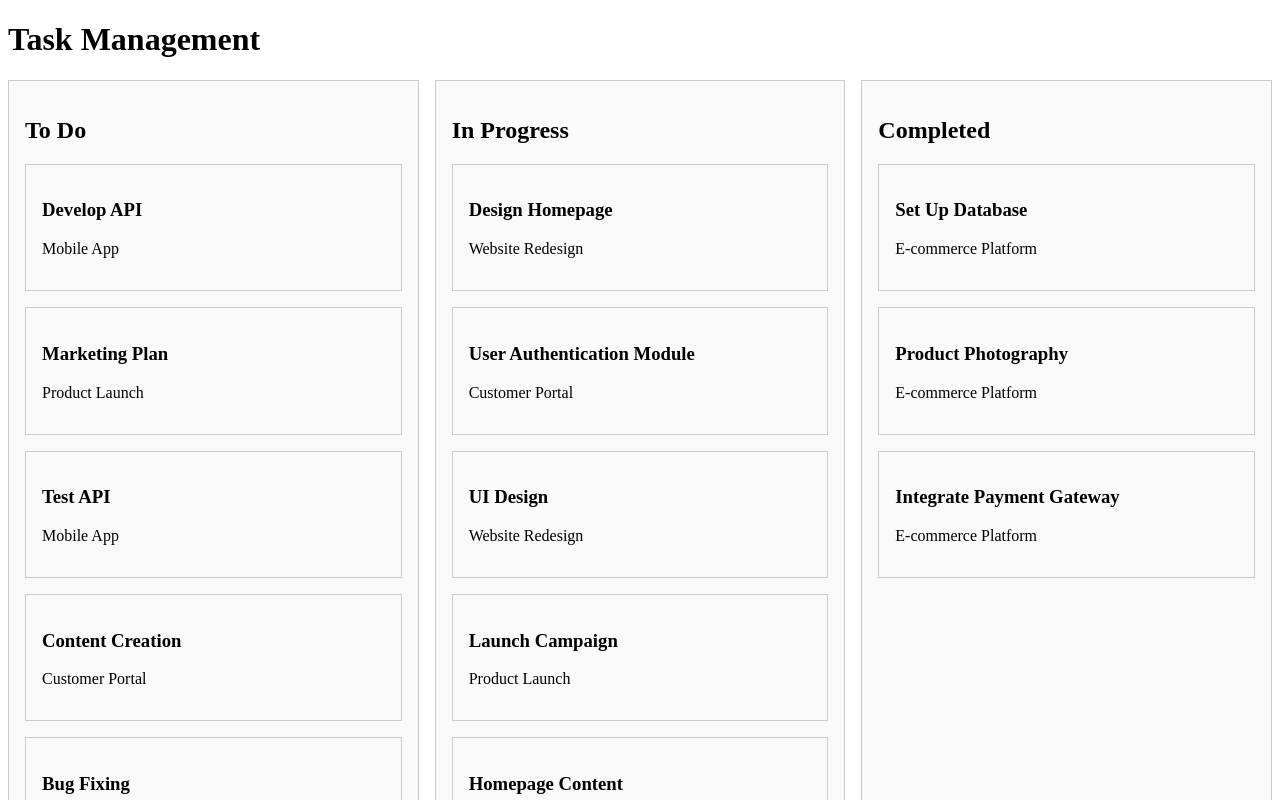
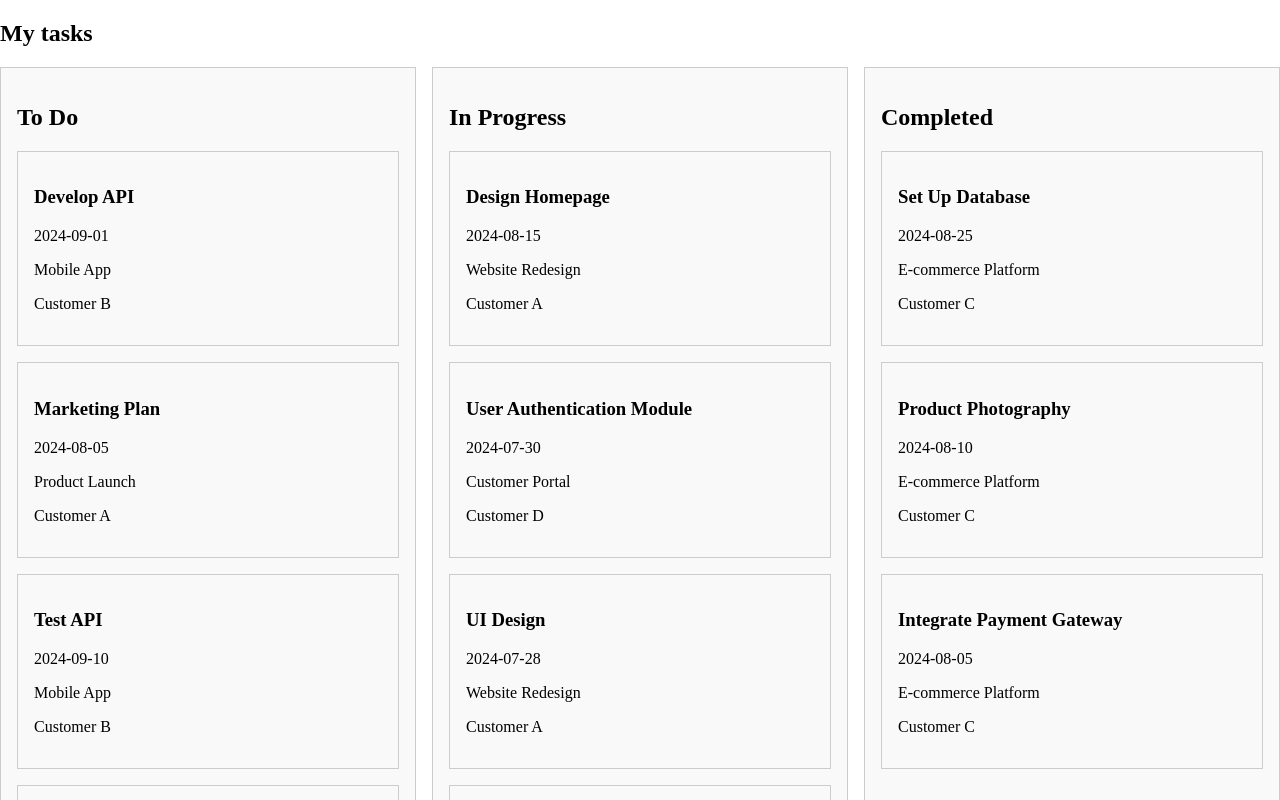
Before and after one commit to arturyb1/task-management-kanban, a React (Vite) app: page / in a window 1280 px wide. Shown: the top 800 px of the page. Built offline with nearby package versions, Linux system fonts and the light colour scheme.

Commit message:
details modal. implement task column scroll. CSS file cleanup

```diff
--- a/src/App.css
+++ b/src/App.css
@@ -1,27 +1,23 @@
-/* h2,
-h3,
-p {
+body {
+  height: 100%;
   margin: 0;
-  font-family: Arial, Helvetica, sans-serif;
-}
-
-body {
-  display: flex;
-  flex-direction: column;
-  align-items: center;
+  padding: 0;
+  overflow: hidden;
 }
 
 .App {
+  height: 100%;
+  overflow: hidden;
   display: flex;
-  flex-direction: row;
-  width: 100vh;
+  flex-direction: column;
 }
-  */
 
 .task-board {
   display: flex;
   flex-wrap: nowrap;
   gap: 1rem;
+  max-height: 100vh;
+  overflow: hidden;
 }
 
 .task-column {
@@ -29,6 +25,7 @@ body {
   padding: 1rem;
   border: 1px solid #ccc;
   background-color: #f9f9f9;
+  overflow: scroll;
 }
 
 .task-card {
@@ -38,14 +35,29 @@ body {
   margin-bottom: 1rem;
 }
 
+.overlay {
+  position: fixed;
+  top: 0;
+  left: 0;
+  right: 0;
+  bottom: 0;
+  display: flex;
+  align-items: center;
+  justify-content: center;
+  background-color: rgba(0, 0, 0, 0.4);
+  z-index: 10;
+}
+
 .task-details {
   position: fixed;
-  top: 10%;
-  left: 10%;
-  right: 10%;
-  bottom: 10%;
-  background: white;
-  border: 1px solid #ccc;
-  padding: 2rem;
+  top: 50%;
+  left: 50%;
+  transform: translate(-50%, -50%);
+  width: 50%;
+  padding: 20px;
+  background-color: white;
+  box-shadow: 0 4px 8px rgba(0, 0, 0, 0.1);
+  z-index: 20;
+  max-height: 80vh;
   overflow-y: auto;
 }
--- a/src/App.jsx
+++ b/src/App.jsx
@@ -1,7 +1,7 @@
 import React, { useState } from 'react'
 import TaskBoard from './components/TaskBoard'
 import TaskDetails from './components/TaskDetails'
-import tasks from './tasks.json' // Ensure this file path is correct
+import tasks from './tasks.json' // Ensure the JSON file path is correct
 import './App.css'
 
 const App = () => {
@@ -17,7 +17,9 @@ const App = () => {
 
   return (
     <div className="App">
-      <h1>Task Management</h1>
+      <nav>
+        <h1>My tasks</h1>
+      </nav>
       <TaskBoard tasks={tasks} onTaskClick={handleTaskClick} />
       {selectedTask && (
         <TaskDetails task={selectedTask} onClose={handleCloseDetails} />
--- a/src/components/TaskBoard.css
+++ /dev/null
@@ -1,10 +0,0 @@
-body {
-  display: flex;
-}
-
-.task-board {
-  display: flex;
-  flex-direction: row;
-  gap: 1.5rem;
-  width: 100vh;
-}
--- a/src/components/TaskBoard.jsx
+++ b/src/components/TaskBoard.jsx
@@ -1,7 +1,7 @@
 import TaskColumn from './TaskColumn'
 
 const TaskBoard = ({ tasks, onTaskClick }) => {
-  const statuses = ['To Do', 'In Progress', 'Completed'] // Adjust the statuses based on your data
+  const statuses = ['To Do', 'In Progress', 'Completed']
 
   return (
     <div className="task-board">
--- a/src/components/TaskCard.css
+++ /dev/null
@@ -1,7 +0,0 @@
-.task-card {
-  display: flex;
-  flex-direction: column;
-  padding: 1rem;
-  border: solid 1px black;
-  gap: 1rem;
-}
--- a/src/components/TaskCard.jsx
+++ b/src/components/TaskCard.jsx
@@ -2,7 +2,9 @@ const TaskCard = ({ task, onClick }) => {
   return (
     <div className="task-card" onClick={onClick}>
       <h3>{task.taskName}</h3>
+      <p>{task.dueDate}</p>
       <p>{task.projectName}</p>
+      <p>{task.customer}</p>
     </div>
   )
 }
--- a/src/components/TaskColumn.css
+++ /dev/null
@@ -1,6 +0,0 @@
-.task-column {
-  display: flex;
-  flex-direction: column;
-  gap: 1.5rem;
-  align-items: center;
-}
--- a/src/components/TaskDetails.jsx
+++ b/src/components/TaskDetails.jsx
@@ -1,5 +1,7 @@
 const TaskDetails = ({ task, onClose }) => {
   return (
+    <>
+      <div className="overlay"></div>
       <div className="task-details">
         <button onClick={onClose}>Close</button>
         <h2>{task.taskName}</h2>
@@ -30,6 +32,7 @@ const TaskDetails = ({ task, onClose }) => {
           </div>
         </div>
       </div>
+    </>
   )
 }
 
```
Also changed, not shown: src/components/TaskDetails.css (deleted). Lines whose indentation alone changed are shown as unchanged.
